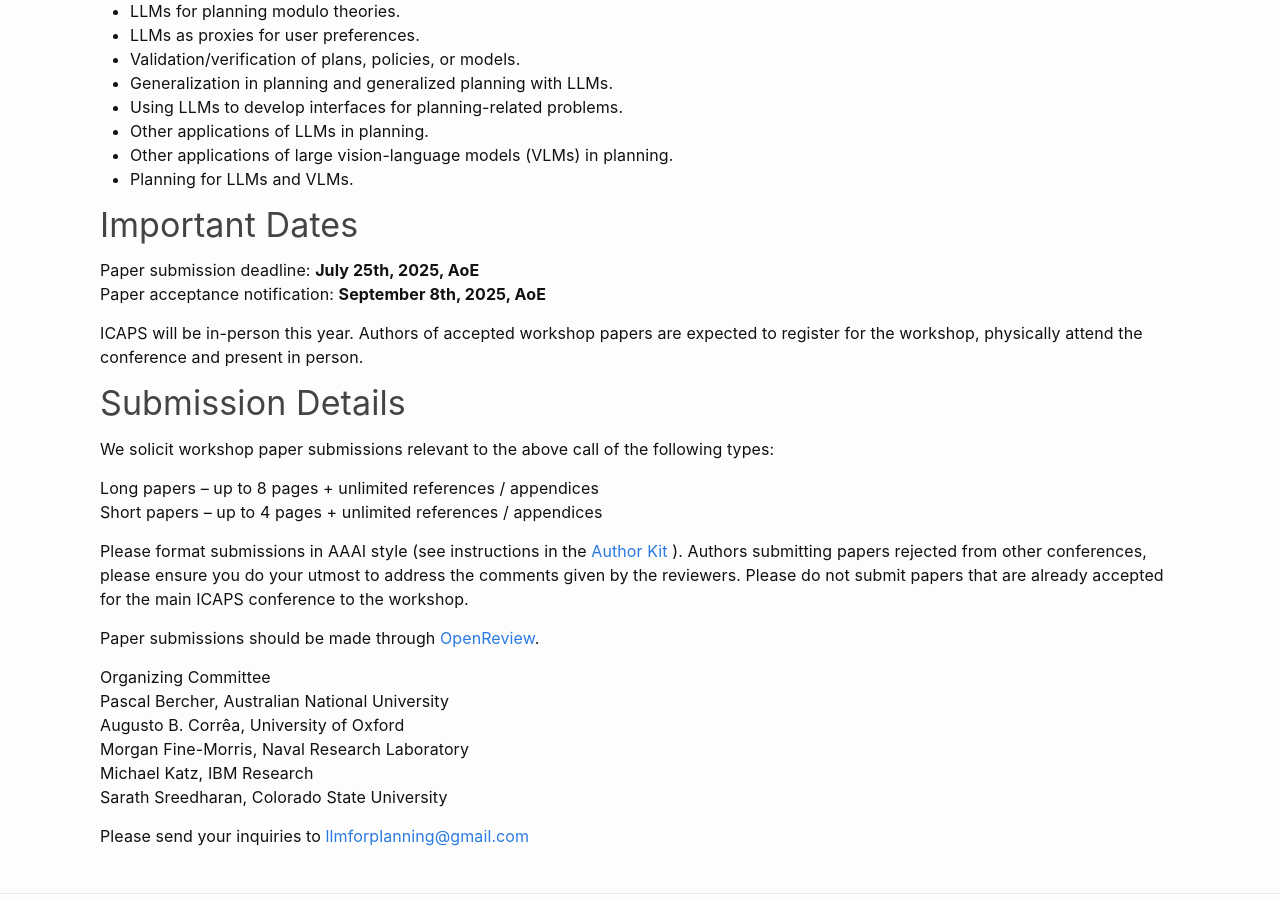
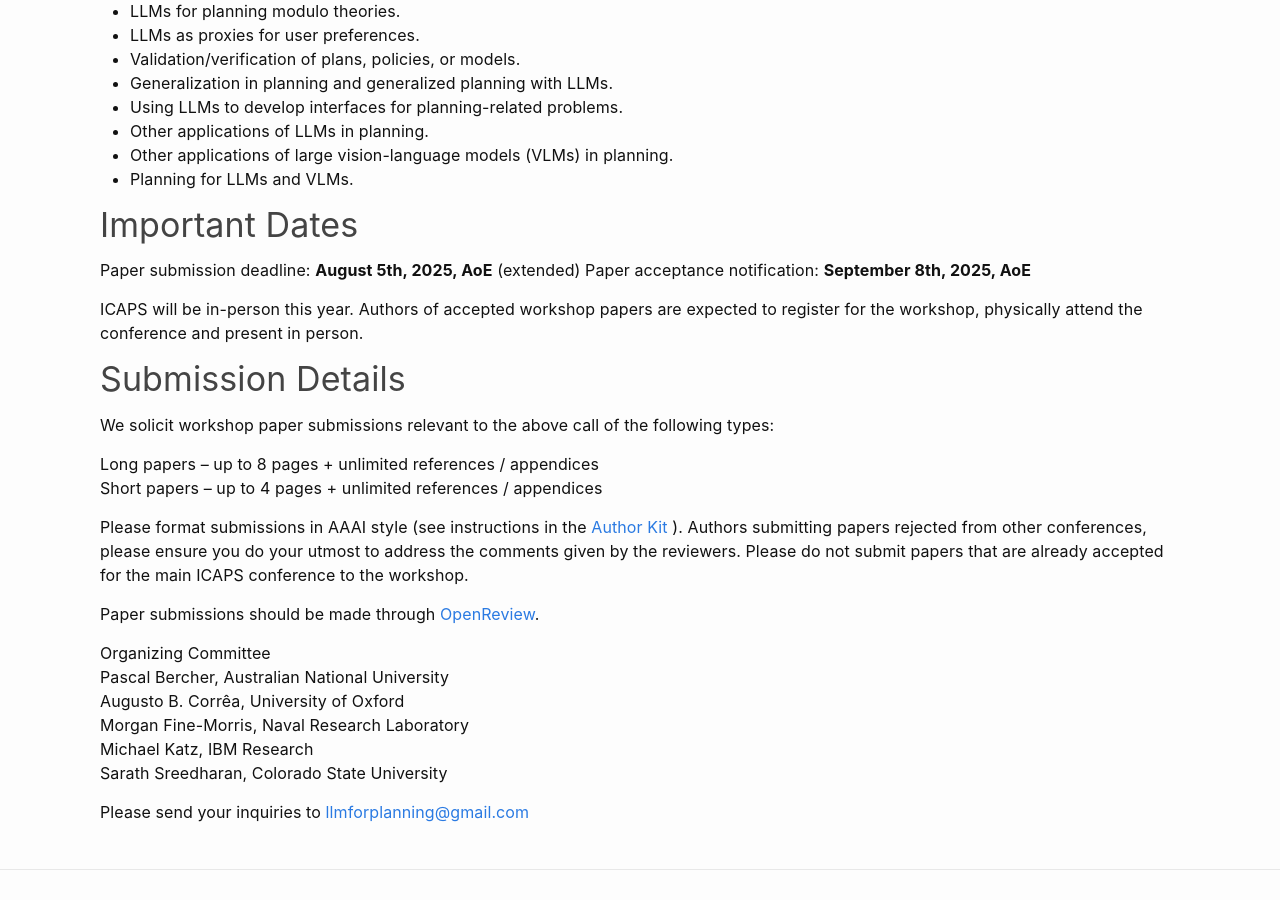
Before and after one commit to llmforplanning/llmforplanning.github.io, a Jekyll site: the page built from index.md, in a window 1280 px wide and 900 px high, scrolled down 551 px. Built offline with Jekyll 4.4.1, drawn with Linux system fonts in a browser that asks for light colours.

Commit message:
date udate

```diff
--- a/index.md
+++ b/index.md
@@ -68,7 +68,7 @@ We invite paper submissions on the following (not exhaustive) list of topics:
 * Planning for LLMs and VLMs.
 
 ### Important Dates
-Paper submission deadline: **July 25th, 2025, AoE**
+Paper submission deadline: **August 5th, 2025, AoE**  (extended)
 Paper acceptance notification: **September 8th, 2025, AoE**
 
 ICAPS will be in-person this year. Authors of accepted workshop papers are expected to register for the workshop, physically attend the conference and present in person.
```
